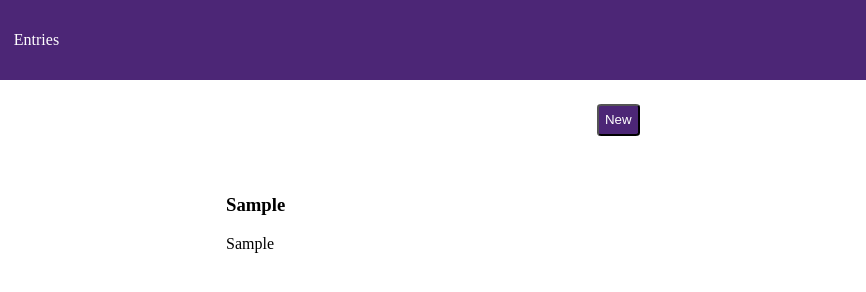
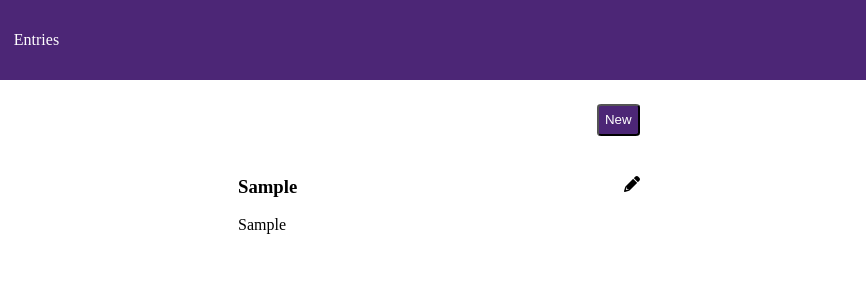
Before and after one commit to cathyygrcia/code-journal-c0823, a plain HTML site: page index.html in a window 1280 px wide. Both pictures are taken after typing "Sample", "Sample", "Sample" into the empty fields and a click on the button "SAVE". Shown: the full height of the page, 414-1280 px from the left. Drawn offline with Linux system fonts and the light colour scheme.

Commit message:
updated the renderEntry function.

```diff
--- a/css/styles.css
+++ b/css/styles.css
@@ -27,6 +27,14 @@ textarea {
 
 ul {
   padding-left: 0;
+}
+
+h3 {
+  margin-top: 0;
+}
+
+p {
+  margin-top: 0;
 }
 
 .save-button-div {
@@ -70,3 +78,9 @@ ul {
   padding: 0.4rem;
   border-radius: 10%;
 }
+
+.edit {
+  display: flex;
+  justify-content: space-between;
+  width: 100%;
+}
--- a/js/main.js
+++ b/js/main.js
@@ -34,6 +34,7 @@ function entryForm(event) {
 function renderEntry(entry) {
   const $entryItem = document.createElement('li');
   $entryItem.setAttribute('class', 'row');
+  $entryItem.setAttribute('data-enty-id', entry.entryId);
 
   const $imageWrapper = document.createElement('div');
   $imageWrapper.setAttribute('class', 'column-half');
@@ -43,10 +44,18 @@ function renderEntry(entry) {
   $image.setAttribute('alt', entry.photoUrl);
 
   const $contentWrapper = document.createElement('div');
-  $contentWrapper.setAttribute('div', 'column-half');
+  $contentWrapper.setAttribute('class', 'column-half');
+
+  const $anotherWrapper = document.createElement('div');
+  $anotherWrapper.setAttribute('class', 'edit');
 
   const $title = document.createElement('h3');
   $title.textContent = entry.title;
+
+  const $pencilIcon = document.createElement('i');
+  $pencilIcon.classList.add('fas', 'fa-pencil-alt');
+
+  const $notesWrapper = document.createElement('div');
 
   const $notes = document.createElement('p');
   $notes.textContent = entry.notes;
@@ -54,8 +63,11 @@ function renderEntry(entry) {
   $entryItem.appendChild($imageWrapper);
   $entryItem.appendChild($contentWrapper);
   $imageWrapper.appendChild($image);
-  $contentWrapper.appendChild($title);
-  $contentWrapper.appendChild($notes);
+  $contentWrapper.appendChild($anotherWrapper);
+  $anotherWrapper.appendChild($title);
+  $anotherWrapper.appendChild($pencilIcon);
+  $contentWrapper.appendChild($notesWrapper);
+  $notesWrapper.appendChild($notes);
 
   return $entryItem;
 }
```
